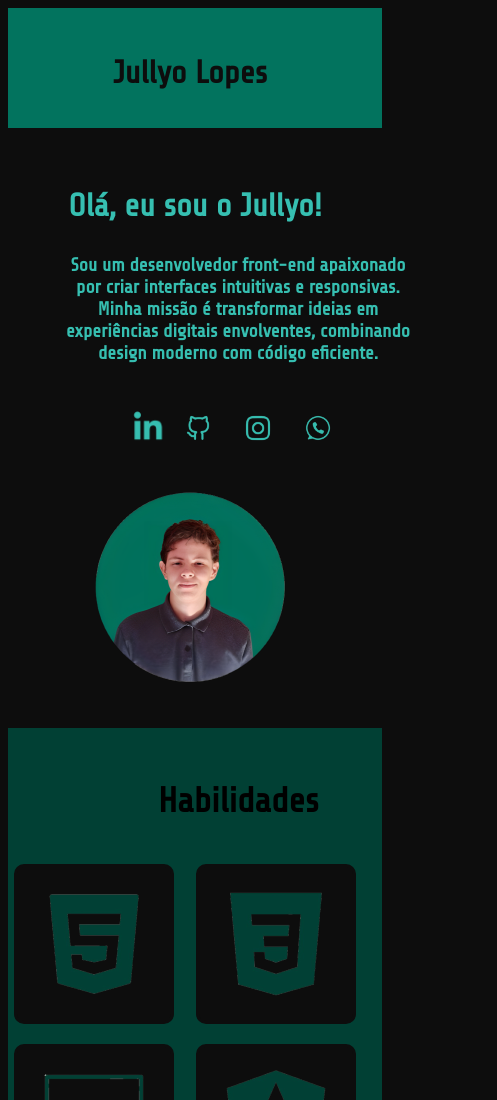
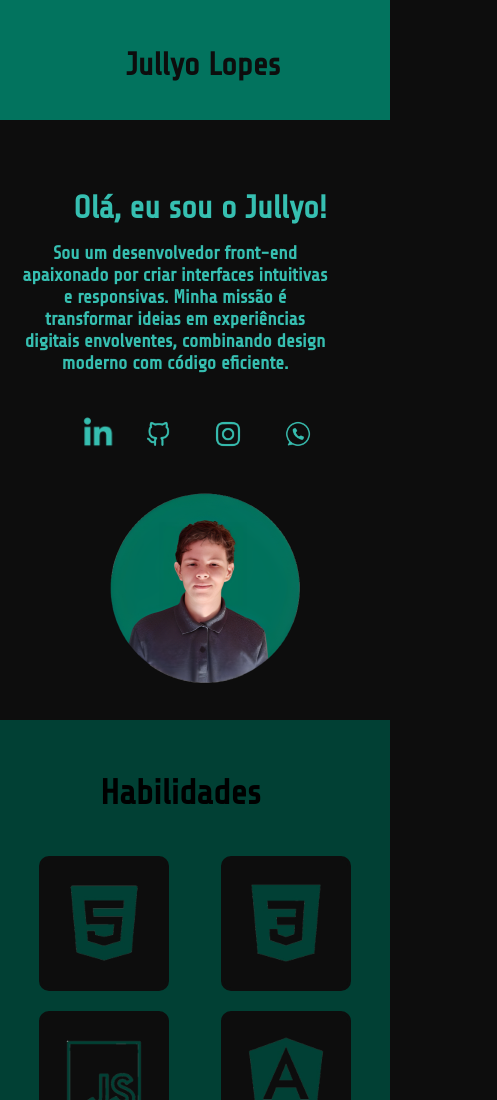
Before and after one commit to Jullyo1122/jullyo-portfolio, a plain HTML site: page index.html in a window 390 px wide. Shown: the top 1100 px of the page, 497 px wide, since content can reach past the window. Drawn offline with Linux system fonts and the light colour scheme.

Commit message:
Ajuste na parte responsiva da pagina

```diff
--- a/index.html
+++ b/index.html
@@ -1,5 +1,5 @@
 <!DOCTYPE html>
-<html lang="en">
+<html lang="pt-br">
 <head>
     <meta charset="UTF-8">
     <meta name="viewport" content="width=device-width, initial-scale=1.0">
--- a/style.css
+++ b/style.css
@@ -120,7 +120,7 @@ a:hover{
 .pagina-02{
     padding: 170px;
     background-color: #014034;
-    height: 400px;
+    height: 730px;
 }
 .buttons-habi {
   display: grid;
@@ -230,7 +230,7 @@ a:hover{
   }
 
   .pagina-04 {
-    background-color: #01352C; /* verde escuro igual */
+    background-color: #01352C;
     text-align: center;
     padding: 60px 20px;
   }
@@ -285,7 +285,7 @@ a:hover{
 @media (max-width: 768px) {
     .logo{
         position: relative;
-        right: 5px;
+        right: -8px;
         top: 5px;
 
     }
@@ -304,34 +304,77 @@ a:hover{
 
     .pagina-01 {
       position: relative;
-        padding: -10px;
-        left: -50px;
-        top: -40px;
+      padding: 20px;
+      left: 0;
+      top: 0;
 }
+
     .apresentacao{
         text-align: center;
+        margin-top: -50px;
+        position: relative;
+        left: 5px;
     }
-    .sobremim{
+    .sobremim {
       text-align: center;
       position: relative;
-        left: 100px;
+      left: -25px;
+      margin: 0 auto;
+      margin-top: -30px;
+      padding: 25px;
 }
+
     .foto-de-perfil {
       width: 250px;
       position: relative;
-        left: 45px;
-        top: -30px;
+      left: 10px;
+      top: -65px;
+      margin: 20px auto;
+      display: block;
 }
-    .links{
+
+    .links {
     position: relative;
-        left: 165px;
-        top: -30px;
+    left: 5px;
+    top: -40px;
+    justify-content: center;
+    display: flex;
+    flex-wrap: wrap;
+    gap: 10px;
 }
-    .habilidade{
+
+    .habilidade {
     text-align: center;
     position: relative;
-      left: -20px;
+    left: -70px;
 }
+    }
+    .imagem-projeto {
+  width: 100%;
+  max-width: 300px;
+  height: auto;
+  border-radius: 10px;
+  display: block;
+}
+    .buttons-habi button {
+    text-align: center;
+    position: relative;
+    left: 25px;
+    width: 130px;
+    height: 135px;
+}
+.buttons-habi button img {
+    max-width: 150px;
+    height: auto;
+  }
+
+* {
+  box-sizing: border-box;
+}
+
+body {
+  margin: 0;
+  overflow-x: hidden;
 }
 
 html {
```
Lines whose indentation alone changed are shown as unchanged.
